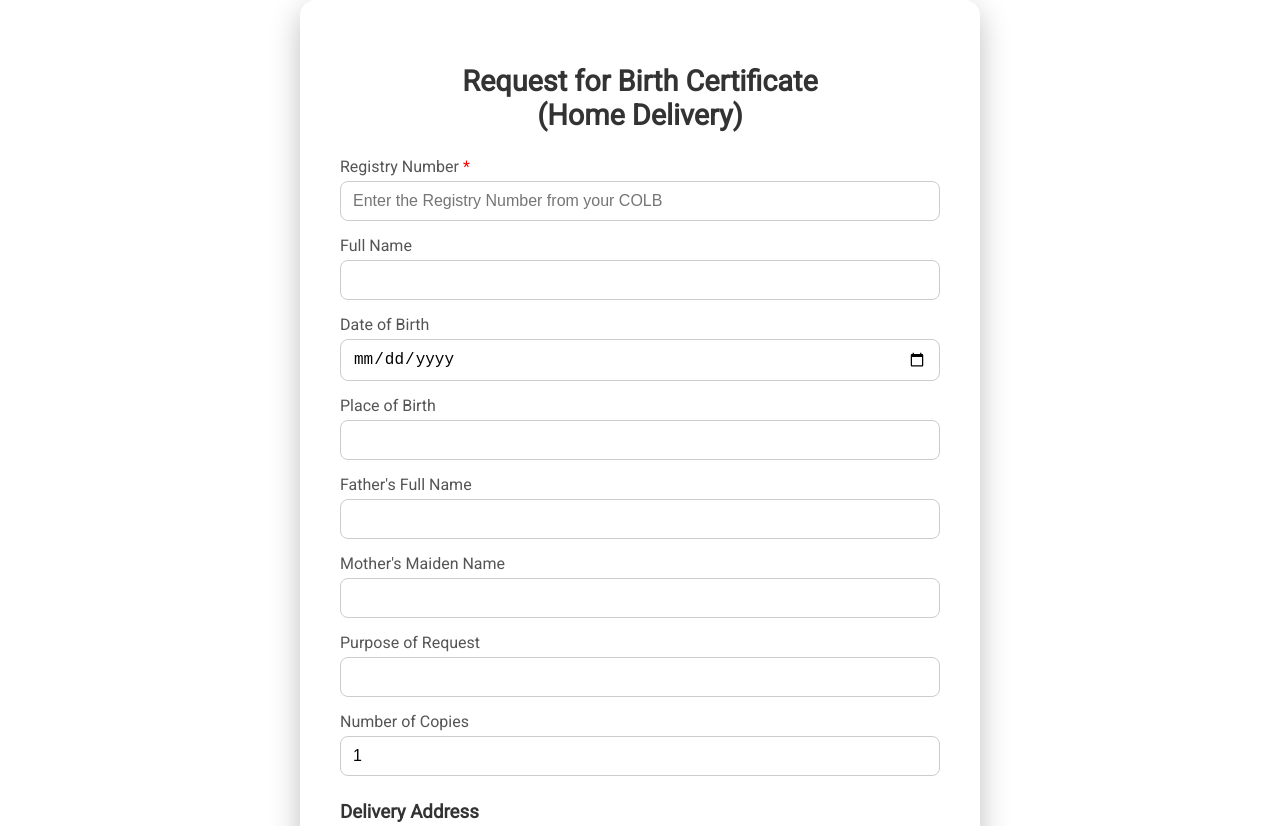
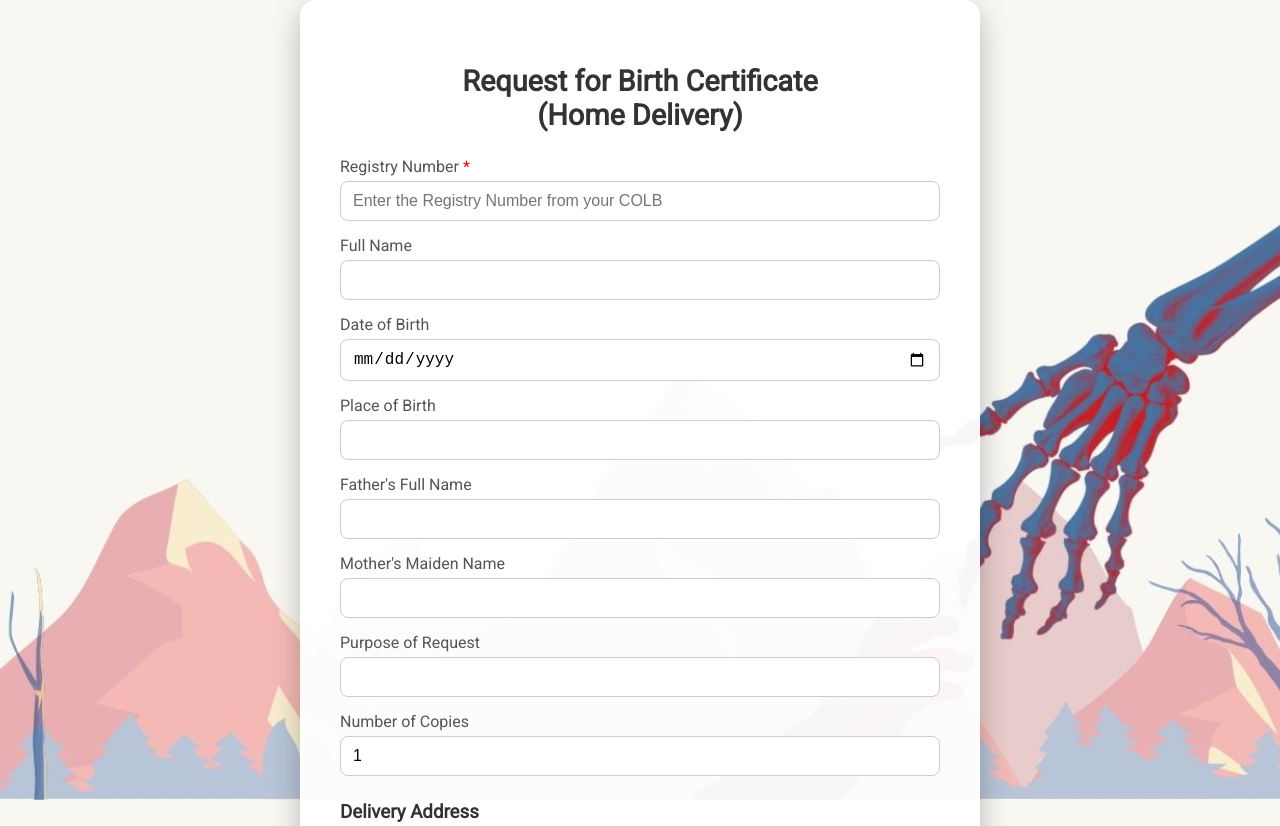
Before and after one commit to elyaish-21/Assessment02-CHRIS, a plain HTML site: page Request-for-Birth-Certificate-Home Delivery.html in a window 1280 px wide. Shown: the top 826 px of the page. Drawn offline with Linux system fonts and the light colour scheme.

Commit message:
Update Request-for-Birth-Certificate-Home Delivery.html

```diff
--- a/Request-for-Birth-Certificate-Home Delivery.html
+++ b/Request-for-Birth-Certificate-Home Delivery.html
@@ -9,7 +9,7 @@
       margin: 0;
       padding: 0;
       font-family: 'Roboto', Arial, sans-serif;
-      background: url('bgg.jpg') no-repeat center center fixed;
+      background: url('bg.jpg') no-repeat center center fixed;
       background-size: cover;
       min-height: 100vh;
       display: flex;
```
